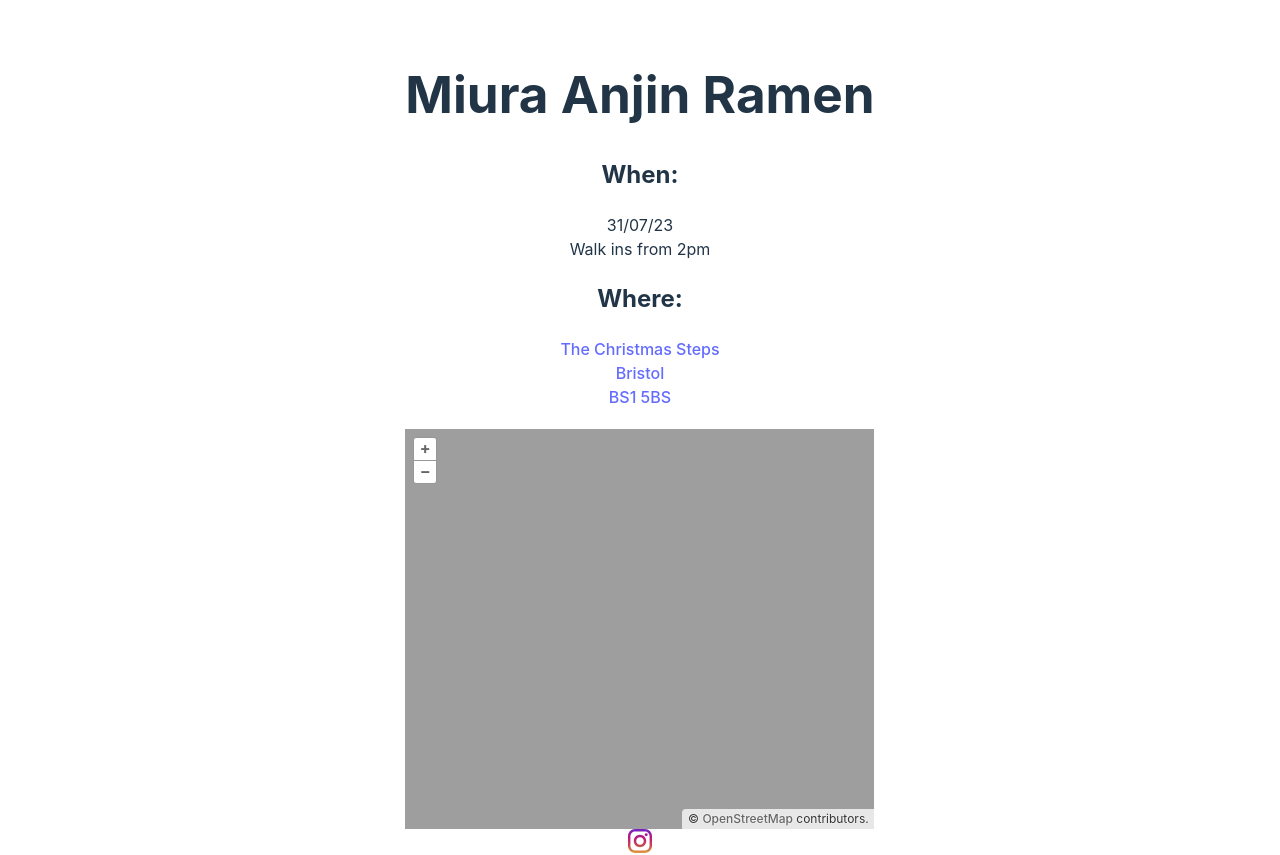
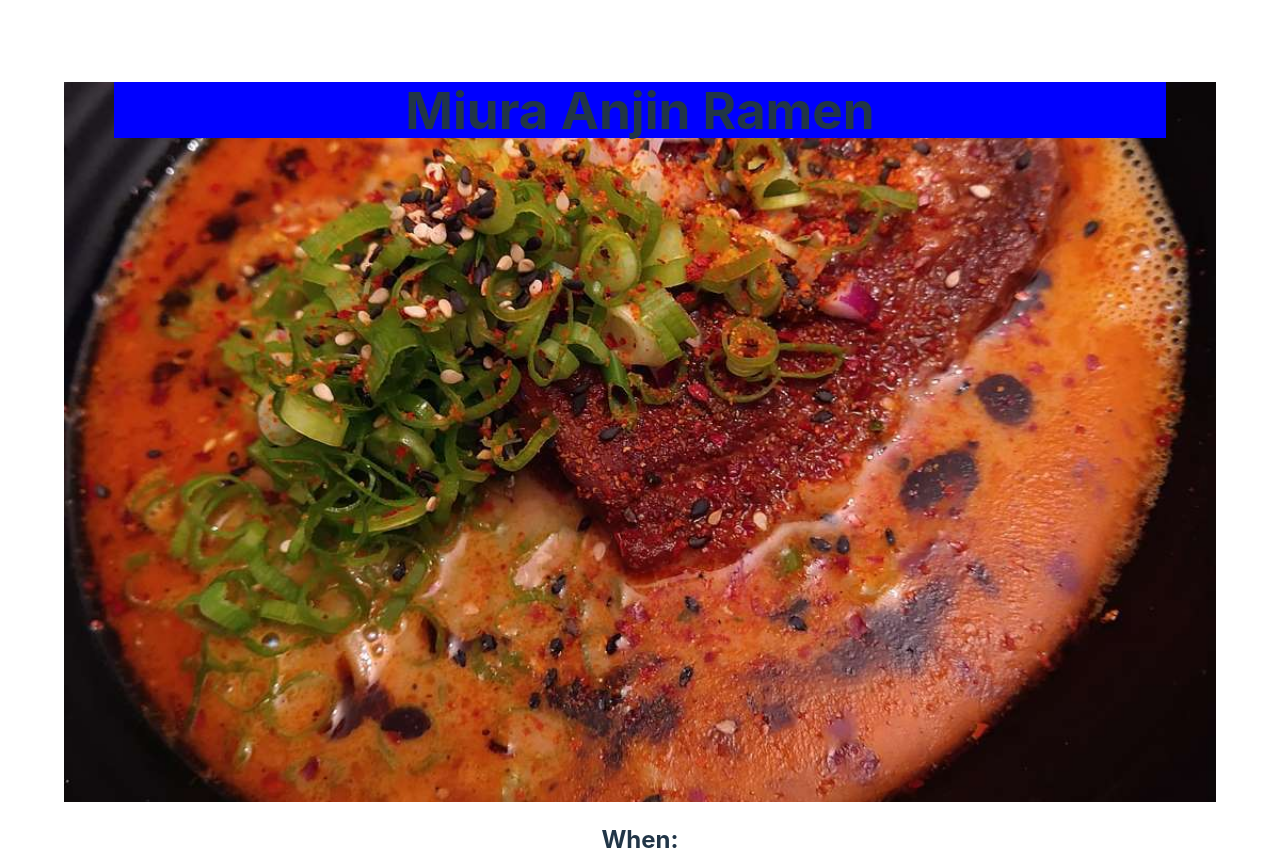
Before and after one commit to T-J-D-Cavey/ramen-site, a React (Vite) app: page / in a window 1280 px wide. Shown: the top 855 px of the page. Built offline with nearby package versions, Linux system fonts and the light colour scheme.

Commit message:
start styles

```diff
--- a/src/App.css
+++ b/src/App.css
@@ -13,6 +13,21 @@
   color: #888;
 }
 
+/* Styles for chef title */
+
+.backgroundPictureOne {
+  width: 90vw;
+  height: 90vh;
+  background-position: center;
+  background-repeat: none;
+  background-size:cover;
+  background-image: url(./assets/ramenBowl1.jpg);
+}
+
+.backgroundPictureOne  h1 {
+  margin: 50px;
+  background-color: blue;
+}
 /* Styles for the Location and Map widget: */
 
 .mapContainer {
--- a/src/components/ChefName.jsx
+++ b/src/components/ChefName.jsx
@@ -1,7 +1,9 @@
 export function ChefName() {
     return (
-        <div>
-            <h1>Miura Anjin Ramen</h1>
+        <div className='backgroundPictureOne'>
+            <div>
+                <h1>Miura Anjin Ramen</h1>
+            </div>
         </div>
     )
 }
```
